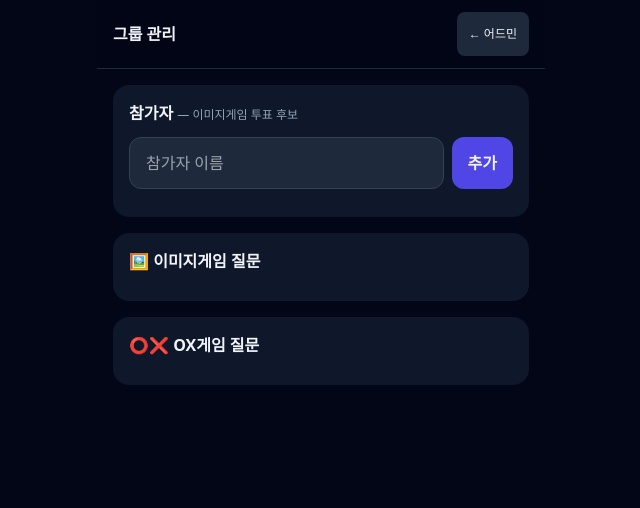
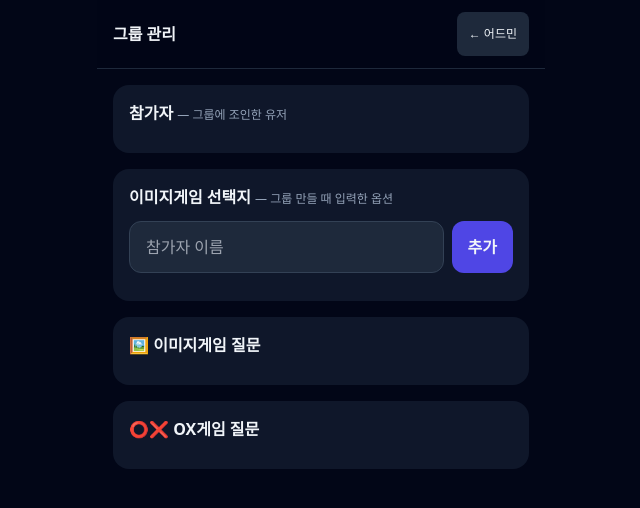
Before and after one commit to 9tontruck/drinkgame, a website: page public/admin/groups/index.html in a window 1280 px wide. Shown: the whole page, without its empty margins (319-959 px from the left). Drawn offline with nearby package versions, Linux system fonts and the light colour scheme; no server answers.

Commit message:
어드민 그룹관리: 참가자(조인 유저) 리스트+삭제, 이미지게임 선택지 분리

```diff
--- a/public/admin/groups/index.html
+++ b/public/admin/groups/index.html
@@ -16,7 +16,11 @@
   </header>
   <main class="flex-1 px-4 py-4 space-y-4">
     <section class="bg-slate-900 rounded-2xl p-4 space-y-3">
-      <h2 class="font-semibold text-base">참가자 <span class="text-xs text-slate-400 font-normal">— 이미지게임 투표 후보</span></h2>
+      <h2 class="font-semibold text-base">참가자 <span class="text-xs text-slate-400 font-normal">— 그룹에 조인한 유저</span></h2>
+      <div id="m-list" class="space-y-2"></div>
+    </section>
+    <section class="bg-slate-900 rounded-2xl p-4 space-y-3">
+      <h2 class="font-semibold text-base">이미지게임 선택지 <span class="text-xs text-slate-400 font-normal">— 그룹 만들 때 입력한 옵션</span></h2>
       <div class="flex gap-2">
         <input id="p-name" type="text" maxlength="50" placeholder="참가자 이름"
           class="flex-1 min-h-[52px] px-4 rounded-xl bg-slate-800 border border-slate-700 text-base outline-none focus:border-indigo-500">
```
